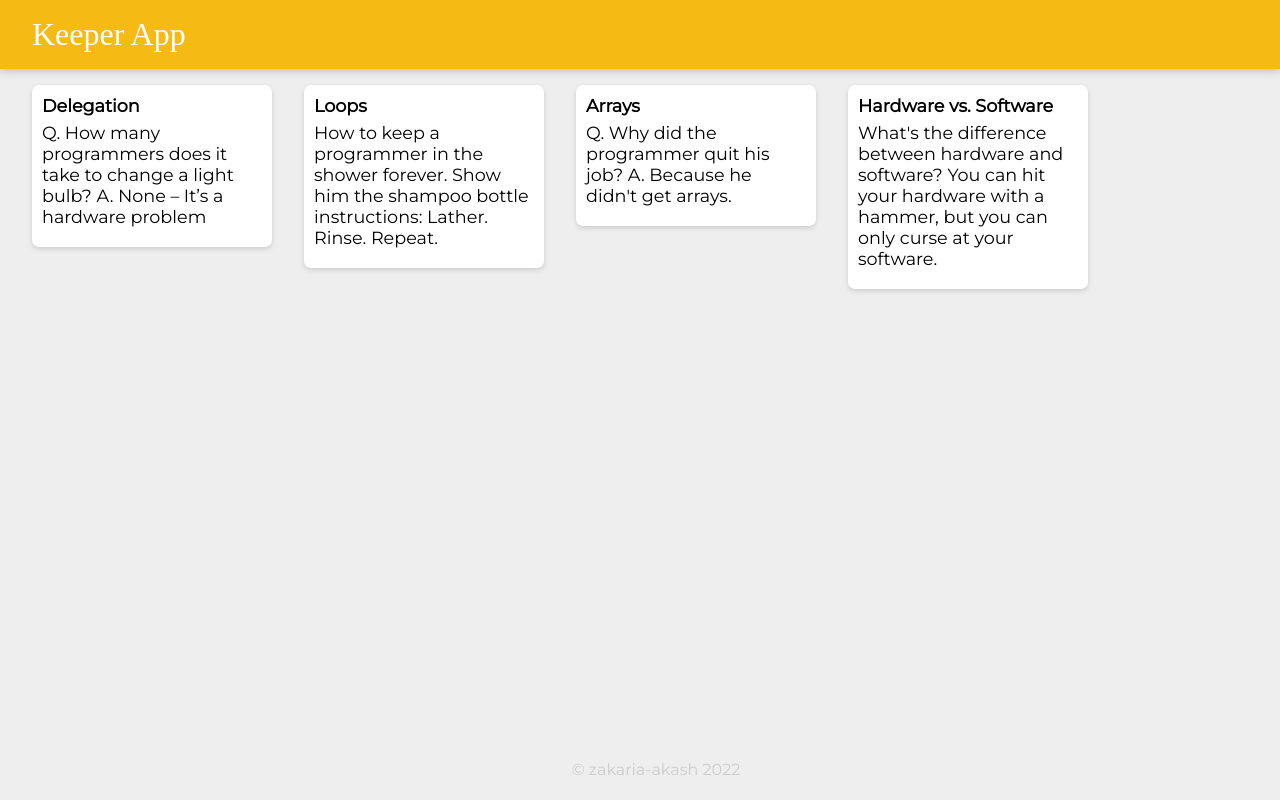
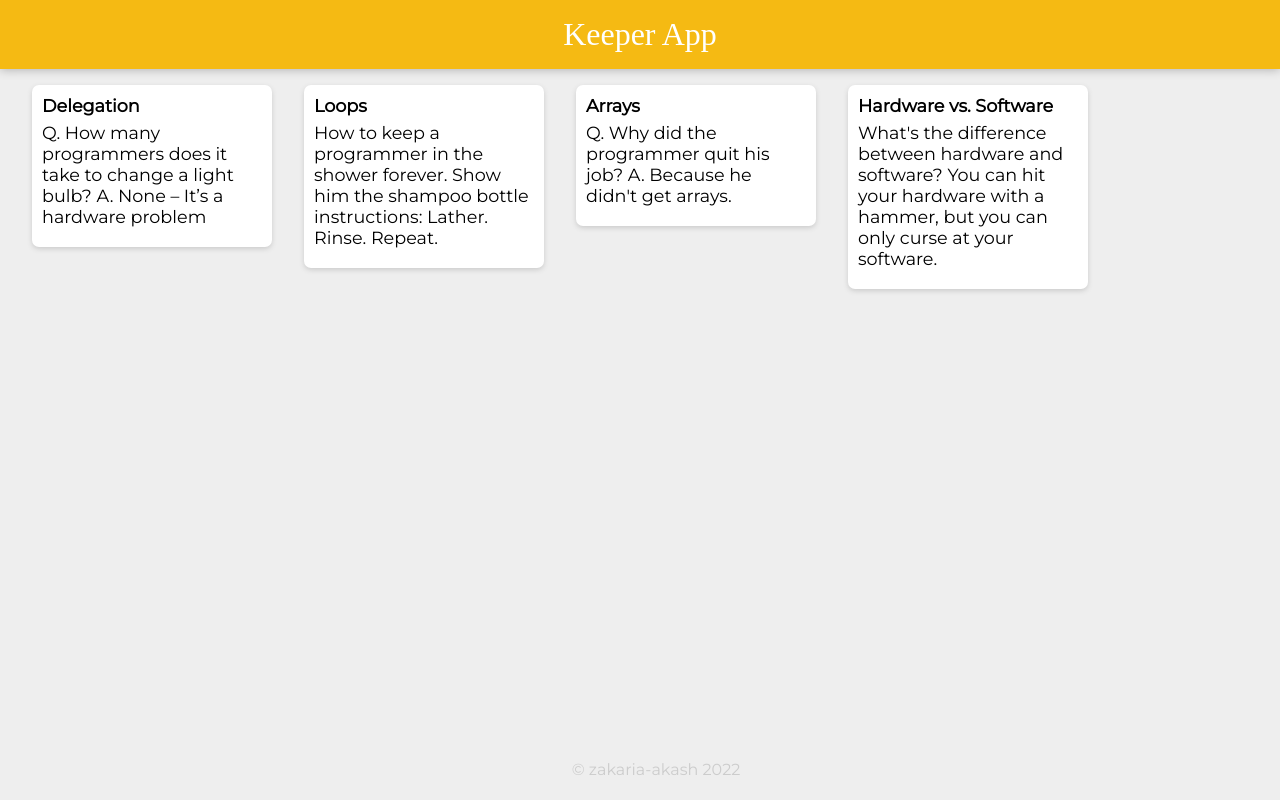
Before and after one commit to zakaria-akash/React_Code_Practice_Part_9_Sample_Keeper_App, a React (Create React App) app: page / in a window 1280 px wide. Built offline with nearby package versions, Linux system fonts and the light colour scheme; a web font is replaced by a local one.

Commit message:
modifying some css properties

```diff
--- a/public/styles.css
+++ b/public/styles.css
@@ -12,6 +12,7 @@ body {
 }
 
 header {
+  text-align: center;
   background-color: #f5ba13;
   margin: auto -16px;
   padding: 16px 32px;
@@ -25,7 +26,7 @@ header h1 {
 }
 
 footer {
-  position: absolute;
+  position: fixed;
   text-align: center;
   bottom: 0;
   width: 100%;
--- a/src/index.js
+++ b/src/index.js
@@ -3,6 +3,3 @@ import ReactDOM from "react-dom";
 import App from "./components/App";
 
 ReactDOM.render(<App />, document.getElementById("root"));
-
-//Challenge. Render all the notes inside notes.js as a seperate Note
-//component.
```
